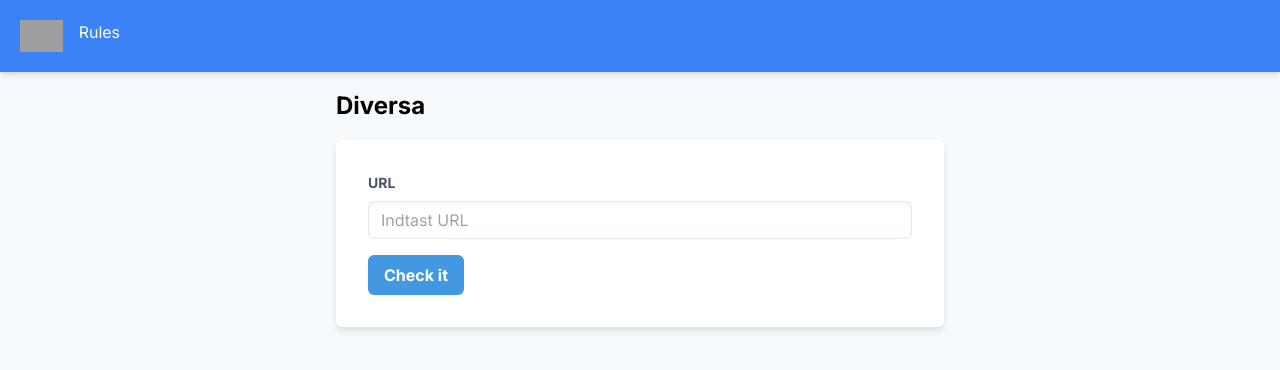
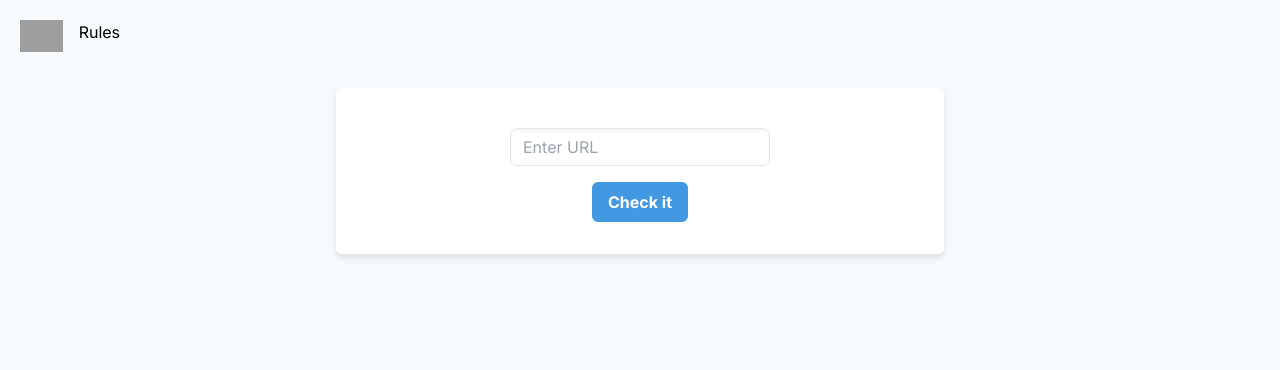
Before and after one commit to Banemann/charlietango, a Next.js app: page / in a window 1280 px wide. Shown: the top 370 px of the page. Built offline with nearby package versions, Linux system fonts and the light colour scheme; grey boxes are pictures that could not be loaded.

Commit message:
css and tags

```diff
--- a/src/app/components/Header.module.css
+++ b/src/app/components/Header.module.css
@@ -1,8 +1,4 @@
-.header {
-    background-color: #3b82f6;
-    color: #ffffff;
-    box-shadow: 0 4px 6px -1px rgba(0, 0, 0, 0.1), 0 2px 4px -1px rgba(0, 0, 0, 0.06);
-  }
+@import url('https://fonts.googleapis.com/css2?family=Libre+Baskerville:wght@400;700&family=Poppins:wght@400;600;700&display=swap');
 
 .nav {
   max-width: 100%;
@@ -29,4 +25,5 @@
 
 .link {
   list-style: none;
+  color: black;
 }
--- a/src/app/globals.css
+++ b/src/app/globals.css
@@ -31,3 +31,21 @@ body {
     text-wrap: balance;
   }
 }
+
+:root {
+  /* colors */
+  --colors-brand-beige-00: #fefefb;
+  --colors-brand-beige-10: #f7f6e8; /* Background */
+  --colors-brand-turquoise-00: #e6fafe;
+  --colors-brand-turquoise-20: #b4f1fd;
+  --colors-brand-turquoise-50: #69e3fc; /* Brand */
+  --colors-brand-yellow-40: #ffea80; /* Brand */
+  --colors-brand-yellow-100: #e5c000;
+  --colors-brand-orange-70: #ff7733; /* Brand */
+  --colors-grey-00: #ffffff;
+  --colors-grey-20: #cccccc;
+  --colors-grey-40: #999999;
+  --colors-grey-60: #666666;
+  --colors-grey-80: #333333;
+  --colors-grey-100: #000000;
+}
--- a/src/app/page.jsx
+++ b/src/app/page.jsx
@@ -12,14 +12,12 @@ export default function Home() {
       <Header/>
 
       <div className={styles.contentContainer}>
-        <h1 className={`${styles.heading} ${styles.largeText}`}>Diversa</h1>
+
 
         <form action="/report" className={styles.formContainer}>
           <div className={styles.inputGroup}>
-            <label className={styles.formLabel} htmlFor="url">
-              URL
-            </label>
-            <input className={styles.inputField} type="text" id="url" name="url" placeholder="Indtast URL" required></input>
+            <label className={styles.formLabel} htmlFor="url"/>
+            <input className={styles.inputField} type="text" id="url" name="url" placeholder="Enter URL" required></input>
           </div>
           <button className={styles.submitButton} type="submit">
             Check it
--- a/src/app/styles.module.css
+++ b/src/app/styles.module.css
@@ -1,3 +1,5 @@
+@import url('https://fonts.googleapis.com/css2?family=Libre+Baskerville:wght@400;700&family=Poppins:wght@400;600;700&display=swap');
+
 .fullHeight {
   min-height: 100vh;
   background-color: #f7fafc;
@@ -16,18 +18,23 @@
   font-weight: bold;
   margin-bottom: 1rem;
   color: black;
+  font-family: 'Libre Baskerville', serif; /* Classical look for headings */
 }
 
 .largeText {
   font-size: 1.5rem;
+  font-family: 'Libre Baskerville', serif; /* Consistent style for large text */
 }
 
 .formContainer {
   background-color: white;
   box-shadow: 0 4px 6px rgba(0, 0, 0, 0.1);
   border-radius: 0.375rem;
-  padding: 2rem 2rem 2rem 2rem;
+  padding: 2rem;
   margin-bottom: 1rem;
+  display: flex;
+  flex-direction: column;
+  align-items: center;
 }
 
 .inputGroup {
@@ -44,8 +51,6 @@
 
 .inputField {
   box-shadow: inset 0 2px 4px 0 rgba(0,0,0,0.05);
-  -webkit-appearance: none;
-  -moz-appearance: none;
   appearance: none;
   border: 1px solid #e2e8f0;
   border-radius: 0.375rem;
--- a/src/pages/report/Report.module.css
+++ b/src/pages/report/Report.module.css
@@ -1,3 +1,5 @@
+@import url('https://fonts.googleapis.com/css2?family=Libre+Baskerville:wght@400;700&family=Poppins:wght@400;600;700&display=swap');
+
 .imageContainer {
   position: relative;
   padding-bottom: 20%;
@@ -24,7 +26,6 @@
   max-width: 1200px;
   margin: 0 auto;
   padding: 20px;
-    font-family: Arial, sans-serif;
 }
 
 .violationsContainer {
@@ -54,5 +55,4 @@
 .backArrow svg {
   display: block;
   transform: scale(1.2);
-
 }
--- a/src/pages/report/index.jsx
+++ b/src/pages/report/index.jsx
@@ -6,16 +6,23 @@ import Link from "next/link";
 export const revalidate = 1800;
 
 export async function getServerSideProps(context) {
+  // Create URLSearchParams from the existing query
   const params = new URLSearchParams(context.query);
-  const response = await fetch(
-    `https://mmd-a11y-api.vercel.app/api/scan?${params.toString()}`,
-  );
+
+  // Add default parameters or modify existing ones
+  // This ensures certain parameters are always set
+  params.set('tags', 'wcag21a,wcag21aa,best-practice,ACT'); // This sets the 'tags' to always include these values
+
+  // Fetch data from the API using the modified parameters
+  const response = await fetch(`https://mmd-a11y-api.vercel.app/api/scan?${params.toString()}`);
   const data = await response.json();
 
+  // Return the fetched data as props
   return {
     props: { data },
   };
 }
+
 
 export default function Report({ data }) {
   const violations = data.violations.slice(0, 3);
```
Lines whose indentation alone changed are shown as unchanged.
